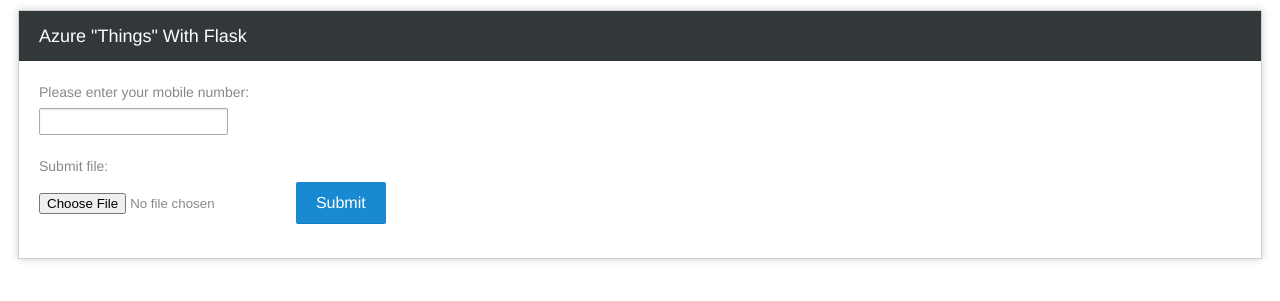
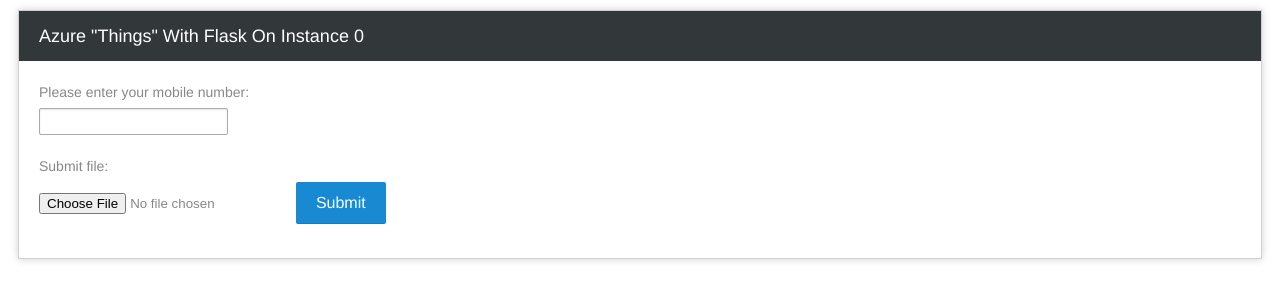
Before and after one commit to ol3j/azureday-flask, a Flask app: page / in a window 1280 px wide. Shown: the top 301 px of the page. Run offline with Flask 2, Linux system fonts and the light colour scheme.

Commit message:
instance

```diff
--- a/FlaskWebProject/templates/form_submit.html
+++ b/FlaskWebProject/templates/form_submit.html
@@ -6,7 +6,7 @@
     <body>
         <div id="container">
             <div class="title">
-                <h1>Azure "things" with Flask</h1>
+                <h1>Azure "things" with Flask on instance {{ instance }}</h1>
             </div>
             <div id="content">
                 <form method="post" action="{{ url_for('hello') }}" enctype=multipart/form-data>
--- a/FlaskWebProject/views.py
+++ b/FlaskWebProject/views.py
@@ -29,8 +29,8 @@
 @app.route('/')
 @app.route('/home')
 def form():
-    # instance = os.getenv('WEBSITE_INSTANCE_ID', 0)
-    return render_template('form_submit.html')
+    instance = os.getenv('WEBSITE_INSTANCE_ID', 0)
+    return render_template('form_submit.html', instance=instance)
 
 
 @app.route('/hello/', methods=['POST'])
```
